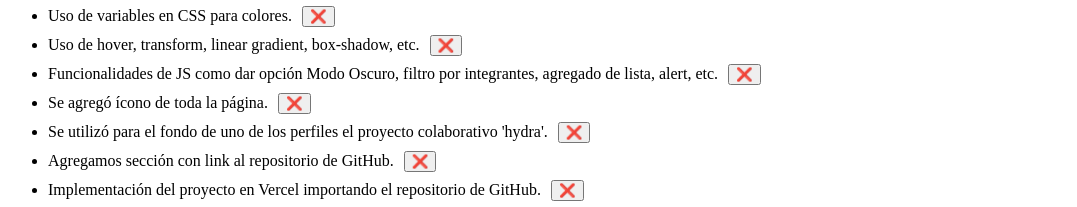
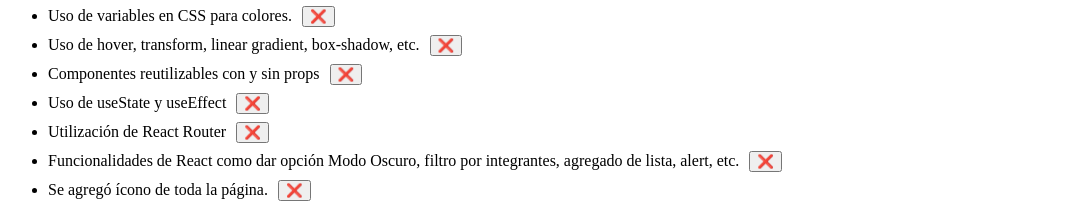
Before and after one commit to Ana-Galvez/TP2-FRONT-END, a React (Vite) app: page /paginas/bitacora in a window 1280 px wide. Shown: the part 300-507 px from the top of the page, without its empty margins (0-1077 px from the left). Built offline with nearby package versions, Linux system fonts and the light colour scheme.

Commit message:
feat: agregado modo secreto en footer

```diff
--- a/src/componentes/FooterPortada.jsx
+++ b/src/componentes/FooterPortada.jsx
@@ -1,6 +1,26 @@
-import { Link } from "react-router-dom"
+import { Link } from "react-router-dom";
+import { useEffect } from 'react';
 
 const FooterPortada = () => {
+
+  // Función para activar el modo secreto
+  useEffect(() => {
+    const handleFooterClick = () => {
+      alert("🎮 ¡Modo secreto activado! Gracias por visitar nuestra web. 😁");
+    };
+
+    const footerElemento = document.querySelector("footer");
+
+    if (footerElemento) {
+      footerElemento.addEventListener("click", handleFooterClick);
+
+      // Función para limpiar el useEffect
+      return () => {
+        footerElemento.removeEventListener("click", handleFooterClick);
+      };
+    }
+  }, []);
+
   return (
 <footer className="footer">
   <p>
--- a/src/paginas/Bitacora.jsx
+++ b/src/paginas/Bitacora.jsx
@@ -9,7 +9,10 @@ const Bitacora = () => {
     "Google Fonts generales: Inter, Press Start 2P y Space Mono.",
     "Uso de variables en CSS para colores.",
     "Uso de hover, transform, linear gradient, box-shadow, etc.",
-    "Funcionalidades de JS como dar opción Modo Oscuro, filtro por integrantes, agregado de lista, alert, etc.",
+    "Componentes reutilizables con y sin props",
+    "Uso de useState y useEffect",
+    "Utilización de React Router",
+    "Funcionalidades de React como dar opción Modo Oscuro, filtro por integrantes, agregado de lista, alert, etc.",
     "Se agregó ícono de toda la página.",
     "Se utilizó para el fondo de uno de los perfiles el proyecto colaborativo 'hydra'.",
     "Agregamos sección con link al repositorio de GitHub.",
```
Also changed, not shown: 1 other file (tests, documents, lock files or other folders).
